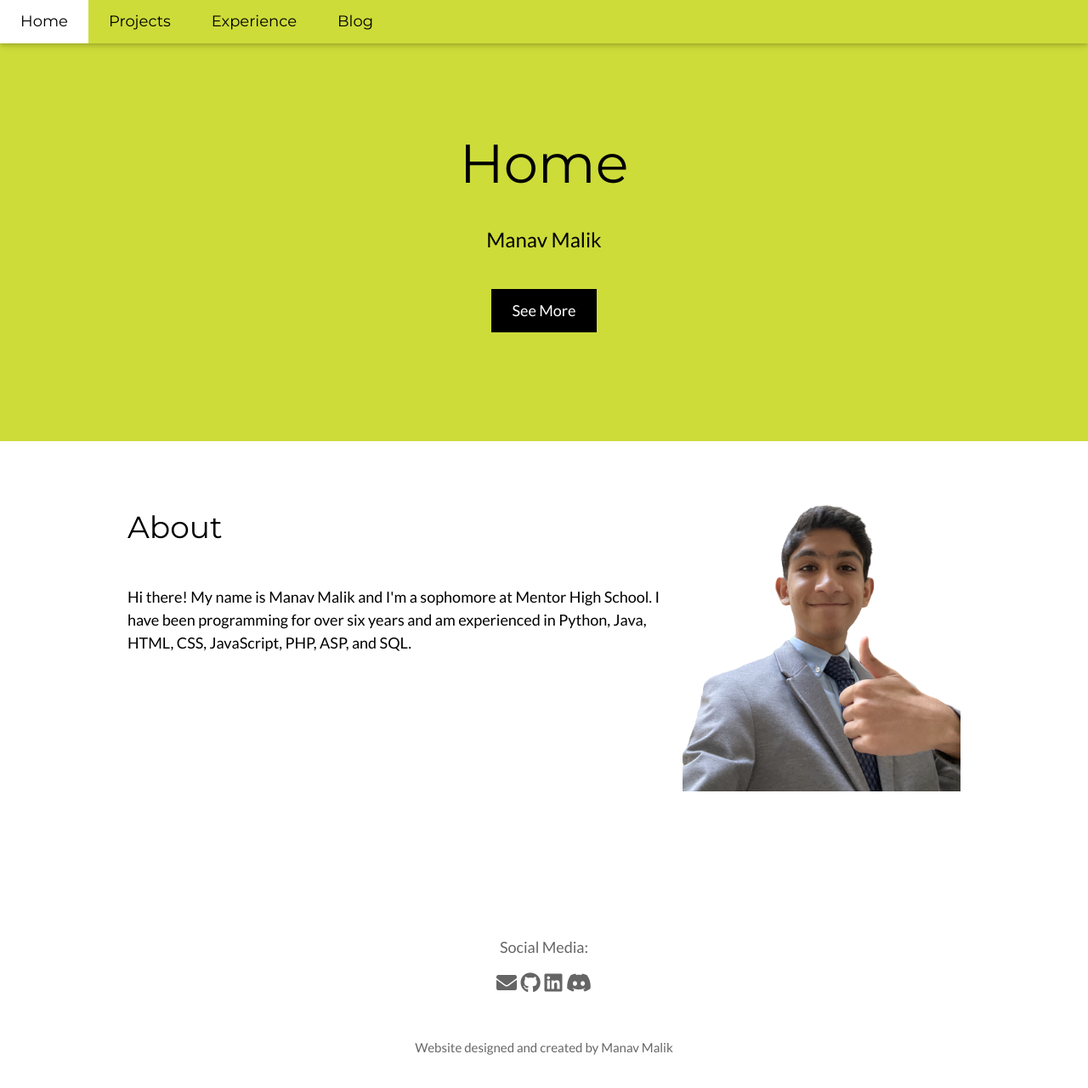
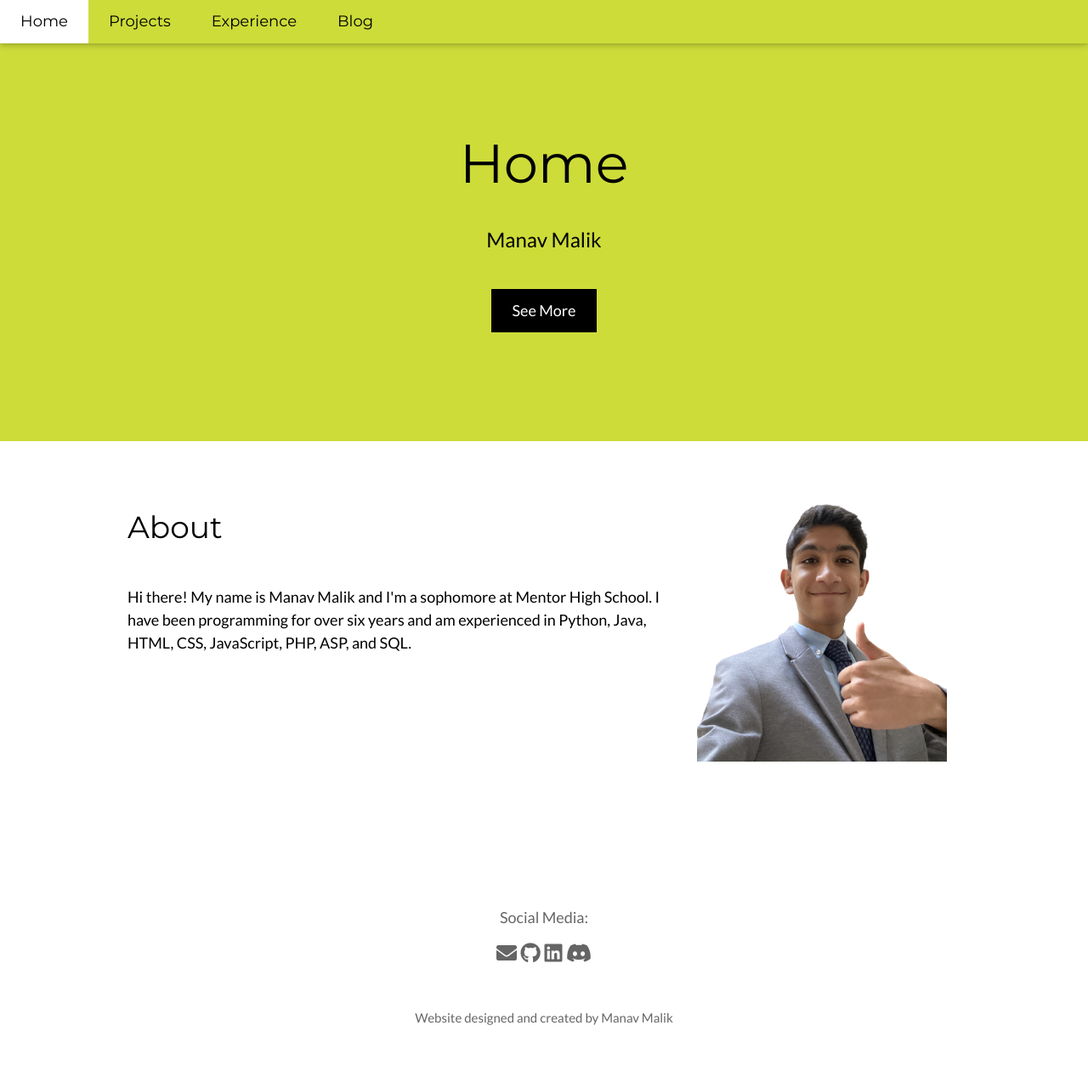
Before and after one commit to 0xmmalik/0xmmalik.github.io, a Jekyll site: the page index.html, which Jekyll copies as it is, in a window 1280 px wide and 1322 px high. Shown: the top 1280 px of the window at 85% size. Built offline with Jekyll 4.4.1, drawn with Linux system fonts in a browser that asks for light colours.

Commit message:
changed size of picture

```diff
--- a/index.html
+++ b/index.html
@@ -33,7 +33,7 @@
         </div>
 
         <div class="w3-third w3-center">
-            <img src="img/me.png" style="width:100%;">
+            <img src="img/me.png" style="width:90%;">
         </div>
     </div>
 </div>
```
